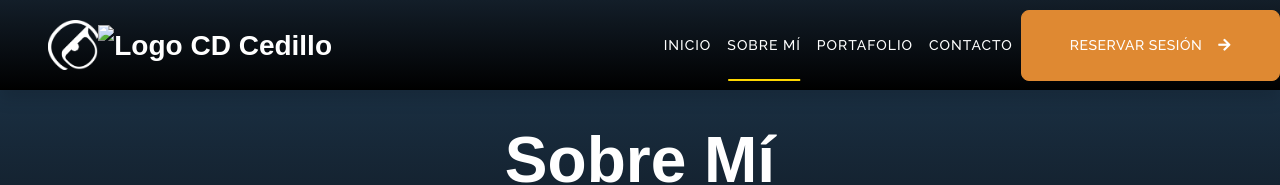
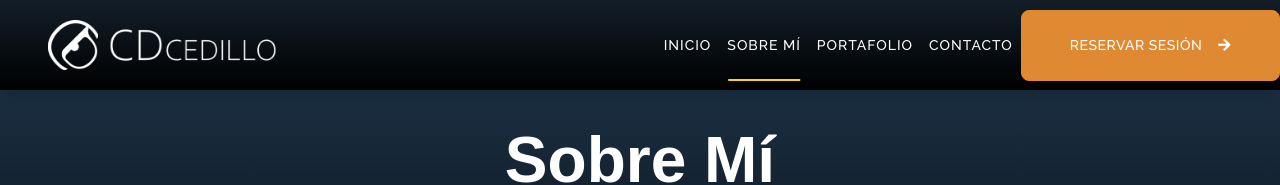
Before and after one commit to ZahidEC/CDCedillo, a plain HTML site: page about.html in a window 1280 px wide. Shown: the top 185 px of the page. Drawn offline with nearby package versions, Linux system fonts and the light colour scheme; the site is published under a folder, as on GitHub Pages, so addresses that start at the root find nothing.

Commit message:
Update about.html

```diff
--- a/about.html
+++ b/about.html
@@ -768,7 +768,7 @@
 <nav class="navbar navbar-expand-lg bg-white navbar-light shadow sticky-top p-0">
      <a href="index.html" class="navbar-brand d-flex align-items-center px-4 px-lg-5">
             <img src="img/Logo/cdcedillo.png" alt="Logo CD Cedillo" style="height: 50px; font-family:Arial !important;">
-            <img src="/img/txtCDcedillo.png" alt="Logo CD Cedillo" style="height: 40px; font-family:Arial !important;">
+            <img src="img/txtCDcedillo.png" alt="Logo CD Cedillo" style="height: 40px; font-family:Arial !important;">
         </a>
     <button type="button" class="navbar-toggler me-4" data-bs-toggle="collapse" data-bs-target="#navbarCollapse">
         <span class="navbar-toggler-icon"></span>
```
